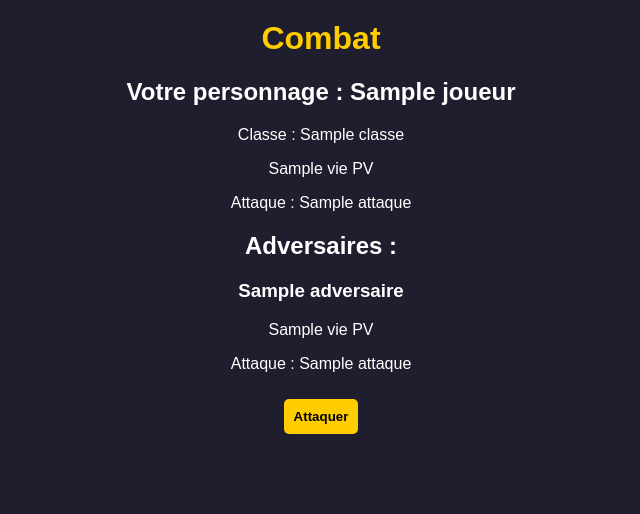
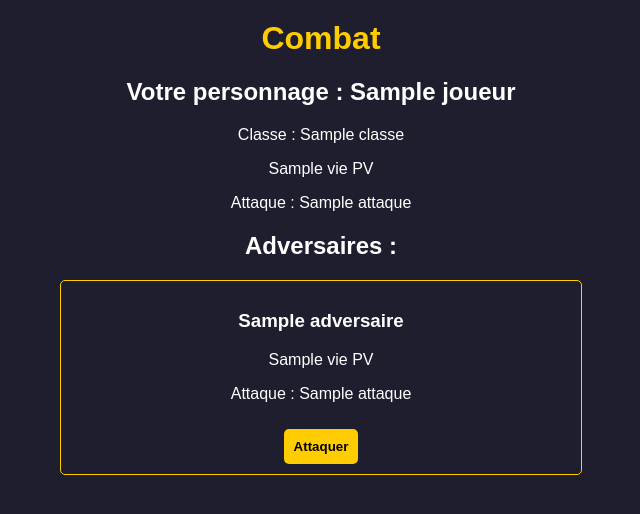
Before and after one commit to 3kinox70-1/pythonEMLV, a Flask app: template templates/jeu.html in a window 1280 px wide. Shown: the top 514 px of the page, without its empty margins (319-959 px from the left). Run offline with Flask 3, Linux system fonts and the light colour scheme; the template is opened without the code that fills it: most values are stand-ins (such as "Sample title", 1, 10 or a date in 2020).

Commit message:
fix style css

```diff
--- a/static/style.css
+++ b/static/style.css
@@ -90,3 +90,11 @@ button:hover {
     border-radius: 5px;
     cursor: pointer;
 }
+
+.adversaire {
+    border: 1px solid #ffcc00;
+    border-radius: 5px;
+    max-width: 500px;
+    margin: auto;
+    padding: 10px;
+}
--- a/templates/jeu.html
+++ b/templates/jeu.html
@@ -72,6 +72,7 @@
             <p>Attaque : {{ adversaire.attaque }}</p>
             <button onclick="attaquer('{{ adversaire.nom }}')">Attaquer</button>
         </div>
+        <br />
         {% endfor %}
     </div>
 </body>
```
